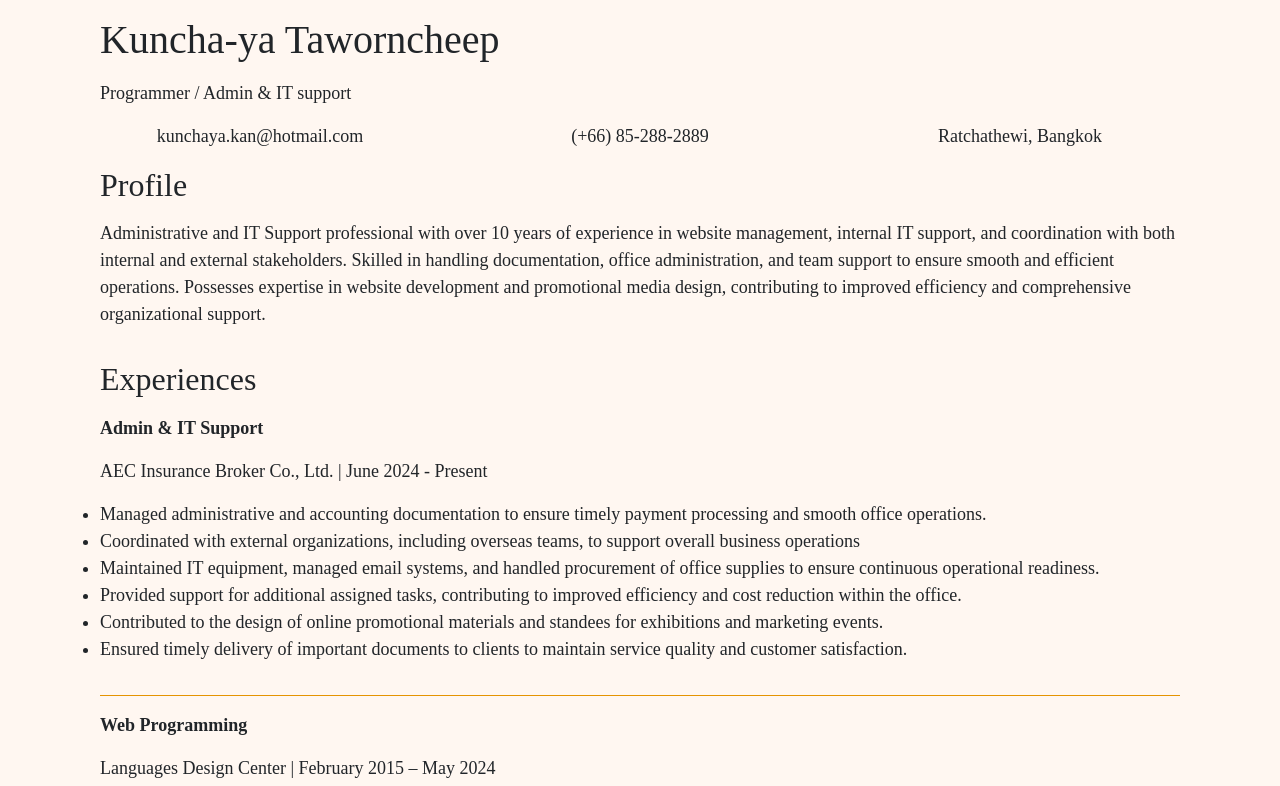
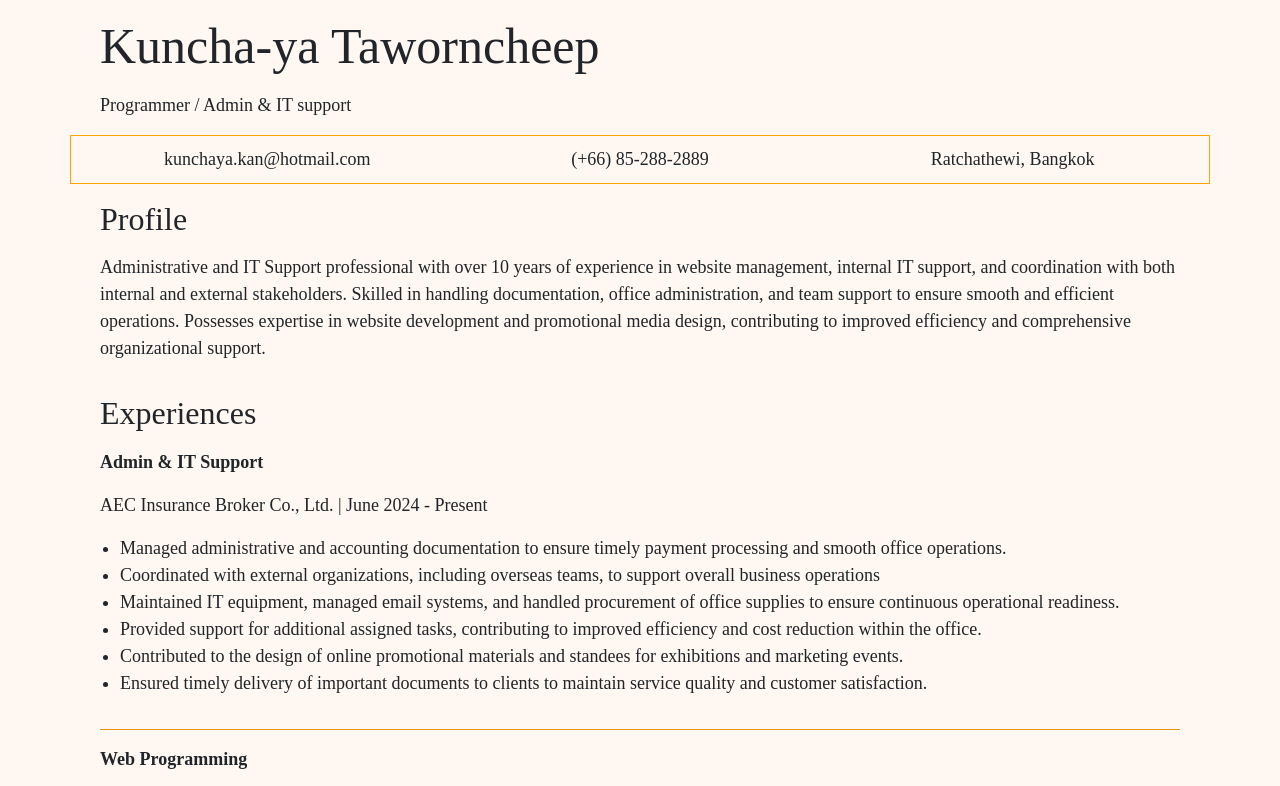
Before and after one commit to Kunchaya-Kan/myportpolio, a plain HTML site: page index.html in a window 1280 px wide. Shown: the top 786 px of the page. Drawn offline with Linux system fonts and the light colour scheme; a web font is replaced by a local one.

Commit message:
Add files via upload

```diff
--- a/css/my_style.css
+++ b/css/my_style.css
@@ -336,7 +336,8 @@ table {
 .article_new ul > li {
 	/*list-style-type: disc;*/
 	/*margin-left:20px;*/
-	margin-left: 1.25rem;
+	/*margin-left: 1.25rem;*/
+	padding-left: 20px;
 }
 
 .article_new .style1 {color: #F35E40}
@@ -1500,6 +1501,27 @@ div.re_img_120 {
 
 /*-----------------------------------*/
 
+#index_header {
+	font-family: 'Segoe UI', Tahoma, Geneva, Verdana, sans-serif;
+}
+#index_header h1 {
+	font-size: 50px;
+	font-weight: 100;
+}
+
+#index_detail_contact {
+	border: 1px solid #ffa503;
+	padding: 10px;
+}
+
+#index_contents {
+	font-family: Arial, Helvetica, sans-serif;
+}
+
+#index_contents ul {
+	padding-left: 20px;
+}
+
 @media screen and (max-width: 1200px) {
 	.slider-header #slider_img {
 		height: 300px;
```
